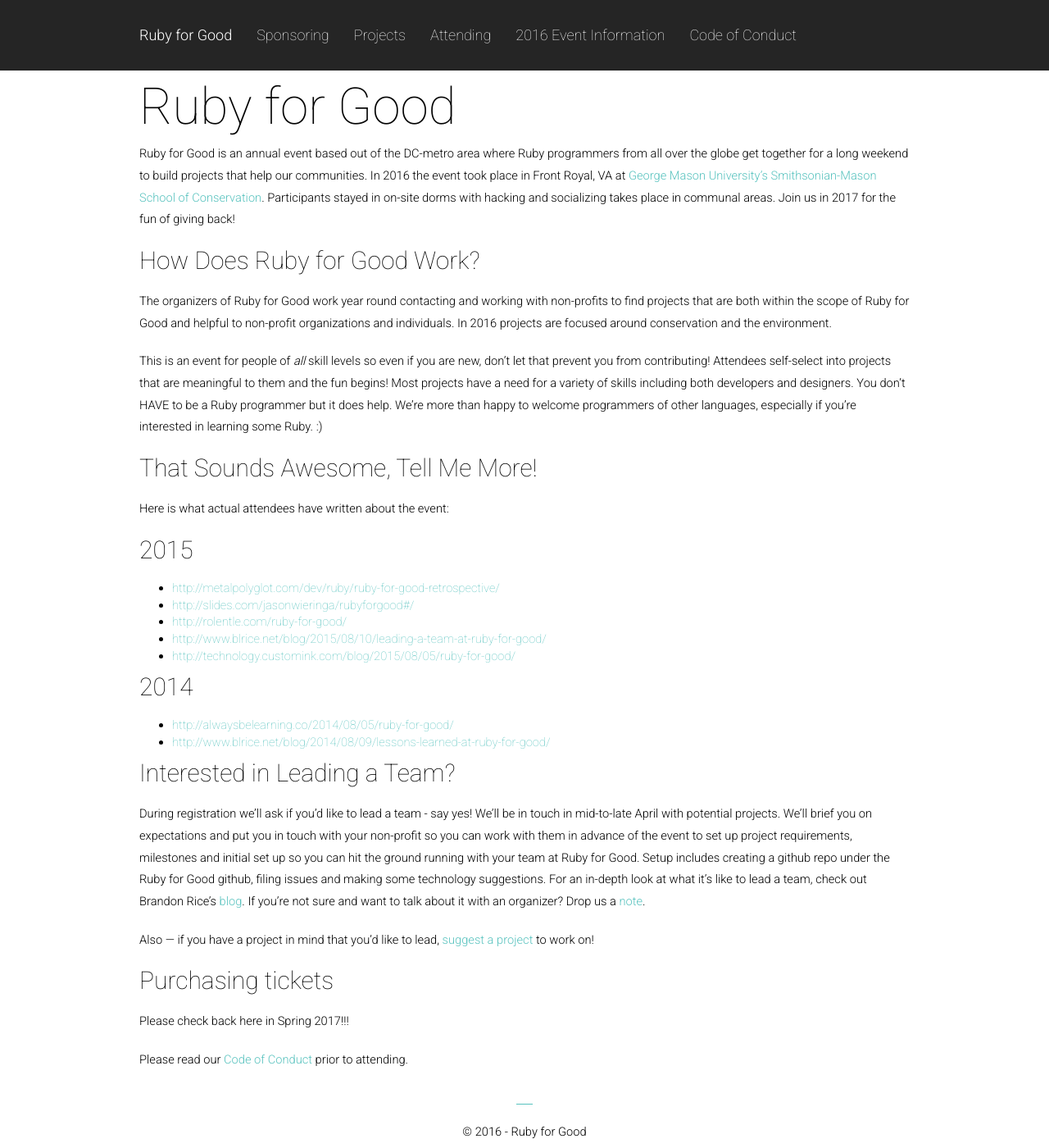
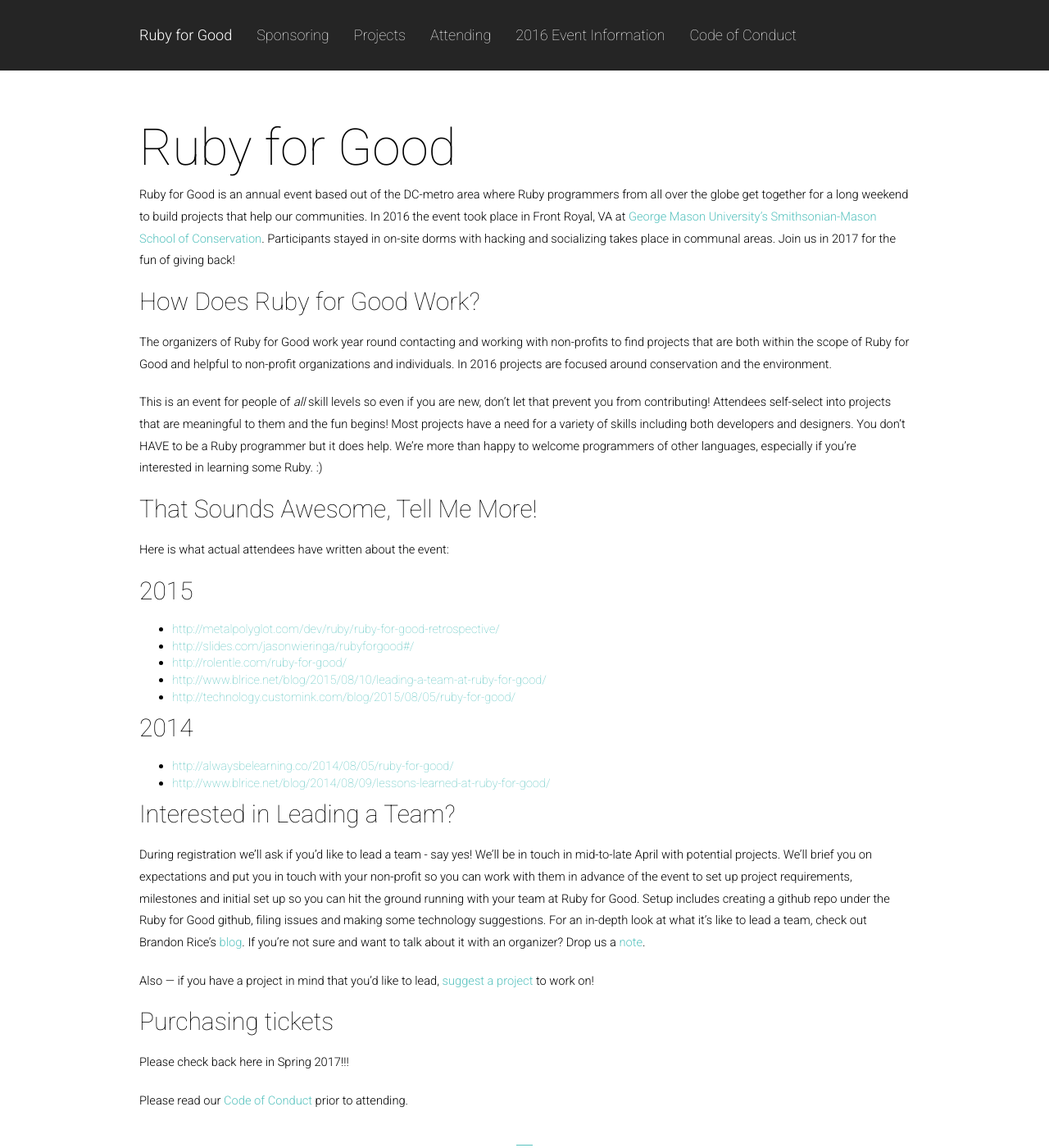
Before and after one commit to rubyforgood/rubyforgood.org--old, a Jekyll site: the page built from attend.md, in a window 1280 px wide and 1400 px high. Shown: the whole window at 82% size. Built offline with Jekyll 4.4.1, drawn with Linux system fonts in a browser that asks for light colours.

Commit message:
Add some spacing at the top of all pages.
This just like, feels nicer, you know?

```diff
--- a/_layouts/page.html
+++ b/_layouts/page.html
@@ -4,7 +4,7 @@
 
 {% include header.html %}
 
-<section class="dark">
+<section class="dark navigation-spacing">
   <div class="container">
     <article class="article-big page">
     {{ content }}
--- a/assets/css/custom.css
+++ b/assets/css/custom.css
@@ -1,5 +1,9 @@
 .navigation-bar-header-spacer {
   height: 50px;
+}
+
+.navigation-spacing {
+  padding-top: 50px;
 }
 
 .hero-big-em {
```
